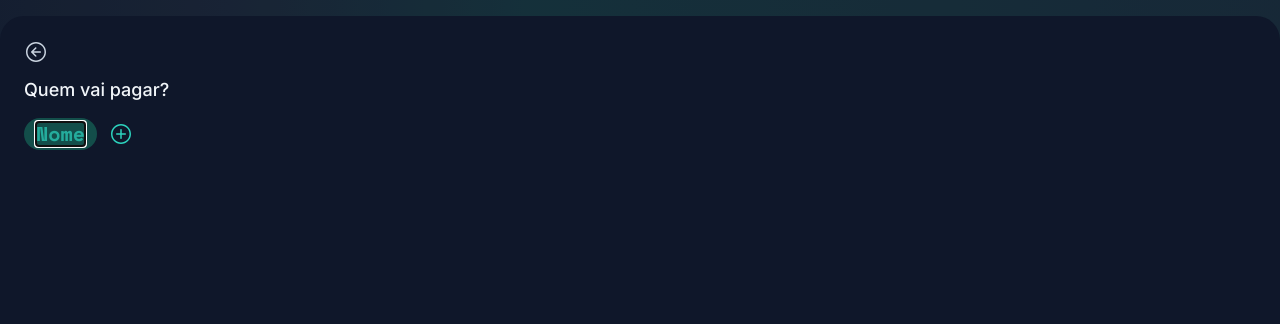
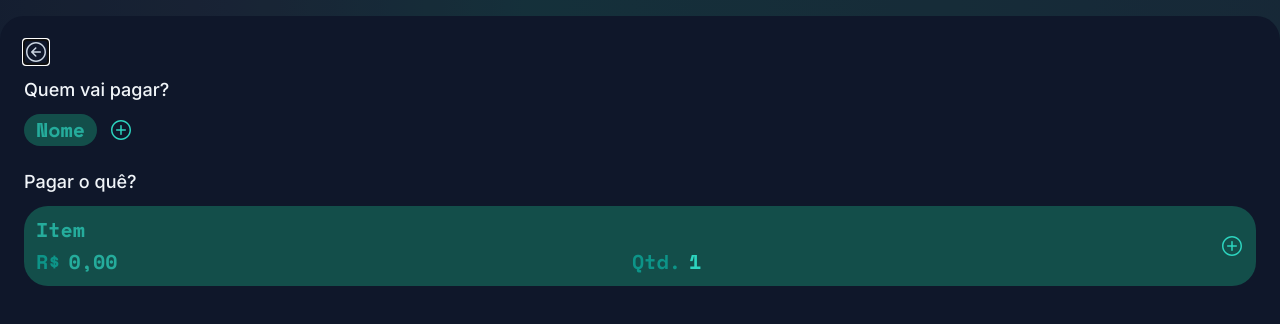
Before and after one commit to dada1smo/qites-v2, a Next.js app: page /conta in a window 1280 px wide. Both pictures are taken after typing "Sample" into the empty fields and a click on the button "Adicionar consumo". Shown: the top 324 px of the page. Built offline with nearby package versions, Linux system fonts and the light colour scheme.

Commit message:
feat: Expense form and hook

```diff
--- a/src/application/hooks/use-custom-form.tsx
+++ b/src/application/hooks/use-custom-form.tsx
@@ -17,6 +17,7 @@ export default function useCustomForm<T>({
     formState: { errors },
     reset,
     watch,
+    register,
   } = useForm<FieldValues, T>({ resolver: zodResolver(schema), defaultValues });
 
   return {
@@ -25,5 +26,6 @@ export default function useCustomForm<T>({
     errors,
     reset,
     watch,
+    register,
   };
 }
--- /dev/null
+++ b/src/domain/closeTab/components/TabExpenseForm/index.tsx
@@ -0,0 +1,131 @@
+import { FunctionComponent, useId, useState } from 'react';
+import TabModel from '../../models/TabModel';
+import ControlledPillInput from '@/src/ui/components/PillInput/Controlled';
+import useCustomForm from '@/src/application/hooks/use-custom-form';
+import { TabExpenseType } from '../../types/TabExpenseType';
+import { TabExpenseSchema } from './validationSchema';
+import Form from '@/src/ui/components/Form';
+import Button from '@/src/ui/components/Button';
+import Chip from '@/src/ui/components/Chip';
+import { coerceToNumber } from '@/src/utils/coerce';
+
+interface TabExpenseFormProps {
+  tab: TabModel;
+  tabExpenses: TabExpenseType[];
+  addExpense: Function;
+  removeExpense: Function;
+  expenseId?: string;
+}
+
+const TabExpenseForm: FunctionComponent<TabExpenseFormProps> = ({
+  tab,
+  expenseId,
+  tabExpenses,
+  addExpense,
+  removeExpense,
+}) => {
+  const [id, setId] = useState(crypto.randomUUID());
+
+  const { control, register, handleSubmit, reset } =
+    useCustomForm<TabExpenseType>({
+      schema: TabExpenseSchema,
+      defaultValues: {
+        id: expenseId ? expenseId : id,
+        item: '',
+        value: '',
+        quantity: 1,
+        type: 'amount',
+      },
+    });
+
+  const submit = (data: any) => {
+    const value = coerceToNumber(data.value);
+    addExpense({ ...data, value });
+    const newId = crypto.randomUUID();
+    reset({
+      id: newId,
+      item: '',
+      value: '',
+      quantity: 1,
+      type: 'amount',
+    });
+    setId(newId);
+  };
+
+  console.log(id);
+
+  return (
+    <div className="flex flex-col gap-2">
+      {tabExpenses.map(({ item, quantity, value, id }) => {
+        return (
+          <Chip
+            key={id}
+            label={`${item}`}
+            value={`(x${quantity}) R$ ${coerceToNumber(value) * quantity}`}
+            onRemove={() => removeExpense(id)}
+          />
+        );
+      })}
+      <Form
+        onSubmit={handleSubmit(submit)}
+        className="flex bg-teal-900 py-2 px-3 rounded-3xl items-center"
+      >
+        <div className="flex flex-col flex-1 overflow-hidden">
+          <ControlledPillInput
+            control={control}
+            name="item"
+            placeholder="Item"
+            type="text"
+            fieldProps={{
+              color: 'transparent',
+              padding: 'clear',
+              size: 'full',
+            }}
+          />
+          <div className="flex overflow-x-auto gap-2">
+            <input id="id" type="text" hidden readOnly {...register('id')} />
+            <ControlledPillInput
+              control={control}
+              name="value"
+              preffix="R$"
+              placeholder="0,00"
+              type="text"
+              inputMode="decimal"
+              pattern="[0-9]*"
+              fieldProps={{ color: 'transparent', padding: 'clear' }}
+            />
+            <ControlledPillInput
+              control={control}
+              name="quantity"
+              preffix="Qtd."
+              placeholder="1"
+              type="text"
+              inputMode="numeric"
+              pattern="[0-9]*"
+              fieldProps={{ color: 'transparent', padding: 'clear' }}
+            />
+          </div>
+          <input
+            id="type"
+            type="text"
+            hidden
+            value="amount"
+            readOnly
+            {...register('type')}
+          />
+        </div>
+        <Button
+          label="Adicionar novo"
+          type="submit"
+          color="basic"
+          shape="circle"
+          size="md"
+          padding="clear"
+          icon={{ src: '/add.svg', position: 'center', size: 24 }}
+        />
+      </Form>
+    </div>
+  );
+};
+
+export default TabExpenseForm;
--- /dev/null
+++ b/src/domain/closeTab/components/TabExpenseForm/validationSchema.ts
@@ -0,0 +1,11 @@
+import { ZodType, z } from 'zod';
+import { TabPayerType } from '../../types/TabPayerType';
+import { TabExpenseType } from '../../types/TabExpenseType';
+
+export const TabExpenseSchema: ZodType<TabExpenseType> = z.object({
+  id: z.string(),
+  item: z.string().min(2),
+  value: z.string().regex(new RegExp(/^\d+(?:[,.]\d{1,2})*$/)),
+  quantity: z.coerce.number(),
+  type: z.union([z.literal('amount'), z.literal('percentage')]),
+});
--- a/src/domain/closeTab/components/TabItemForm/index.tsx
+++ b/src/domain/closeTab/components/TabItemForm/index.tsx
@@ -1,19 +1,24 @@
-import { FunctionComponent, useState } from 'react';
+import { FunctionComponent, useId, useState } from 'react';
 import TabModel from '../../models/TabModel';
 import Typography from '@/src/ui/components/Typography';
 import TabPayerForm from '../TabPayerForm';
-import { TabPayerType } from '../../types/TabPayerType';
 import useTabPayer from '../../hooks/use-tab-payer';
+import TabExpenseForm from '../TabExpenseForm';
+import useTabExpense from '../../hooks/use-tab-expense';
 
 interface TabItemFormProps {
   tab: TabModel;
 }
 
 const TabItemForm: FunctionComponent<TabItemFormProps> = ({ tab }) => {
+  const id = useId();
+
   const { tabPayers, addPayer, removePayer } = useTabPayer();
+  const { tabExpenses, addExpense, removeExpense } = useTabExpense([]);
 
   return (
-    <div className="flex flex-col gap-4">
+    <div className="flex flex-col gap-6">
+      <div className="flex flex-col gap-3">
         <Typography as="h3" variant="strong">
           Quem vai pagar?
         </Typography>
@@ -24,6 +29,18 @@ const TabItemForm: FunctionComponent<TabItemFormProps> = ({ tab }) => {
           removePayer={removePayer}
         />
       </div>
+      <div className="flex flex-col gap-3">
+        <Typography as="h3" variant="strong">
+          Pagar o quê?
+        </Typography>
+        <TabExpenseForm
+          tab={tab}
+          tabExpenses={tabExpenses}
+          addExpense={addExpense}
+          removeExpense={removeExpense}
+        />
+      </div>
+    </div>
   );
 };
 
--- a/src/domain/closeTab/components/TabItemSection/index.tsx
+++ b/src/domain/closeTab/components/TabItemSection/index.tsx
@@ -10,13 +10,17 @@ interface TabItemSectionProps {
 
 const TabItemSection: FunctionComponent<TabItemSectionProps> = ({ tab }) => {
   const [open, setOpen] = useState<boolean>(false);
+  const [mode, setMode] = useState<'none' | 'add' | 'split'>('none');
 
   return (
     <div className="mt-6 flex flex-col gap-4 overflow-y-auto">
       <ButtonCard
         label="Adicionar consumo"
         iconSrc="/add.svg"
-        onClick={() => setOpen(true)}
+        onClick={() => {
+          setMode('add');
+          setOpen(true);
+        }}
       />
       <ButtonCard
         label="Dividir restante"
@@ -24,7 +28,8 @@ const TabItemSection: FunctionComponent<TabItemSectionProps> = ({ tab }) => {
         onClick={() => console.log('test')}
       />
       <Sheet open={open} onOpenChange={setOpen}>
-        <TabItemForm tab={tab} />
+        {mode === 'add' && <TabItemForm tab={tab} />}
+        {mode === 'split' && <TabItemForm tab={tab} />}
       </Sheet>
     </div>
   );
--- a/src/domain/closeTab/components/TabPayerForm/index.tsx
+++ b/src/domain/closeTab/components/TabPayerForm/index.tsx
@@ -2,13 +2,11 @@
 
 import { FunctionComponent, useState } from 'react';
 import TabModel from '../../models/TabModel';
-import PillInput from '@/src/ui/components/PillInput/Base';
 import ControlledPillInput from '@/src/ui/components/PillInput/Controlled';
 import useCustomForm from '@/src/application/hooks/use-custom-form';
 import { TabPayerSchema } from './validationSchema';
 import { TabPayerType } from '../../types/TabPayerType';
 import Form from '@/src/ui/components/Form';
-import { FieldValues } from 'react-hook-form';
 import Chip from '@/src/ui/components/Chip';
 import Button from '@/src/ui/components/Button';
 
@@ -50,7 +48,6 @@ const TabPayerForm: FunctionComponent<TabPayerFormProps> = ({
           type="text"
           fieldProps={{ color: 'alt' }}
           onInputBlur={handleSubmit(submit)}
-          autoFocus
         />
         <Button
           label="Adicionar novo"
--- /dev/null
+++ b/src/domain/closeTab/hooks/use-tab-expense.tsx
@@ -0,0 +1,18 @@
+import { useState } from 'react';
+import { TabExpenseType } from '../types/TabExpenseType';
+
+export default function useTabExpense(expenses?: TabExpenseType[]) {
+  const [tabExpenses, setTabExpenses] = useState<TabExpenseType[] | []>(
+    expenses || []
+  );
+
+  function addExpense(data: TabExpenseType) {
+    setTabExpenses((e) => [...e, data]);
+  }
+
+  function removeExpense(expenseId: string) {
+    setTabExpenses((e) => e.filter(({ id }) => expenseId !== id));
+  }
+
+  return { tabExpenses, addExpense, removeExpense };
+}
--- /dev/null
+++ b/src/domain/closeTab/types/TabExpenseType.ts
@@ -0,0 +1,7 @@
+export interface TabExpenseType {
+  id: string;
+  item: string;
+  value: string | number;
+  quantity: number;
+  type: 'amount' | 'percentage';
+}
--- a/src/ui/components/Chip/index.tsx
+++ b/src/ui/components/Chip/index.tsx
@@ -4,15 +4,23 @@ import Button from '../Button';
 
 interface ChipProps {
   label: string;
+  value?: string;
   onRemove?: MouseEventHandler<HTMLButtonElement>;
 }
 
-const Chip: FunctionComponent<ChipProps> = ({ label, onRemove }) => {
+const Chip: FunctionComponent<ChipProps> = ({ label, value, onRemove }) => {
   return (
-    <div className="flex items-center py-1 px-3 bg-slate-700 rounded-3xl gap-2">
-      <Typography as="span" variant="p">
-        {label}
-      </Typography>
+    <div className="flex items-center py-1 px-3 bg-slate-700 rounded-3xl gap-2 justify-between">
+      <div className="flex flex-col justify-between w-full overflow-hidden">
+        <Typography as="span" variant="p" className="truncate overflow-hidden">
+          {label}
+        </Typography>
+        {value && (
+          <Typography as="span" variant="number" className="text-slate-300">
+            {value}
+          </Typography>
+        )}
+      </div>
       <Button
         label="Remover"
         type="button"
--- a/src/ui/components/PillInput/Base/index.tsx
+++ b/src/ui/components/PillInput/Base/index.tsx
@@ -9,16 +9,27 @@ import { VariantProps, cva } from 'class-variance-authority';
 import { cn } from '@/src/utils/cn';
 
 export const fieldVariants = cva(
-  'rounded-3xl py-1 pl-3 pr-3 flex gap-2 w-full justify-between items-center',
+  'rounded-3xl flex gap-2 w-full justify-between items-center',
   {
     variants: {
       color: {
         main: 'bg-slate-900 *:text-teal-600',
         alt: 'bg-teal-900 *:text-teal-400',
+        transparent: 'bg-transparent *:text-teal-400',
+      },
+      padding: {
+        clear: 'py-1 px-0',
+        regular: 'py-1 pl-3 pr-3',
+      },
+      size: {
+        grow: '',
+        full: '[&>div>input]:!w-full [&>div>input]:!max-w-full',
       },
     },
     defaultVariants: {
       color: 'main',
+      padding: 'regular',
+      size: 'grow',
     },
   }
 );
@@ -71,7 +82,7 @@ const PillInput: FunctionComponent<PillInputProps> = ({
   return (
     <div className={cn(fieldVariants({ ...fieldProps }))}>
       {label && (
-        <Typography as="p" variant="strong">
+        <Typography as="label" variant="strong">
           {label}
         </Typography>
       )}
@@ -90,7 +101,9 @@ const PillInput: FunctionComponent<PillInputProps> = ({
           onChange={onChange}
           onBlur={onBlur}
           type={type}
-          className="min-w-[1ch] max-w-28 bg-transparent text-xl leading-6 font-mono font-bold placeholder-inherit placeholder:opacity-70"
+          className={
+            'min-w-[1ch] max-w-28 max-h-[24px] bg-transparent text-xl leading-6 font-mono font-bold placeholder-inherit placeholder:opacity-70'
+          }
           step={step}
           inputMode={inputMode}
           pattern={pattern}
--- a/src/utils/coerce.tsx
+++ b/src/utils/coerce.tsx
@@ -1,4 +1,8 @@
-export function coerceToNumber(value: string) {
+export function coerceToNumber(value: string | number) {
+  if (typeof value === 'number') {
+    return value;
+  }
+
   const split = value.split(',');
 
   if (split.length > 1) {
```
Lines whose indentation alone changed are shown as unchanged.
